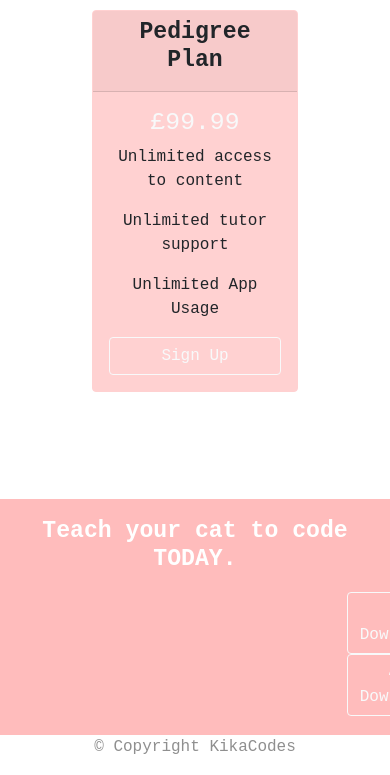
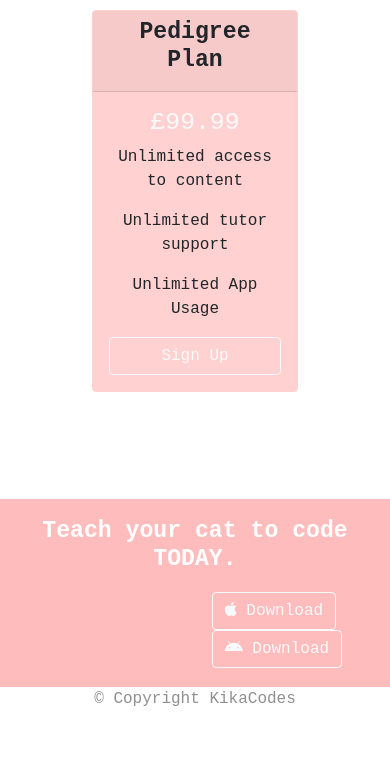
Before and after one commit to nataliabuxton/KikaCodes, a plain HTML site: page index.html in a window 390 px wide. Shown: the part 3841-4616 px from the top of the page. After the commit the page ends 4568 px from the top, so only its background shows below. Drawn offline with nearby package versions, Linux system fonts and the light colour scheme; a web font is replaced by a local one.

Commit message:
fixed reactivity on mob and desktop

```diff
--- a/css/styles.css
+++ b/css/styles.css
@@ -151,7 +151,7 @@ p{
 
 .ctabtn{
         border-radius: 0%;
-        margin-left: 750px;
+        margin-left: 600px;
         align-items: center;
         justify-content: center;
 }
@@ -178,7 +178,7 @@ p{
     }
     .ctabtn{
         border-radius: 0%;
-        margin-left: 335px;
+        margin-left: 200px;
         align-items: center;
         justify-content: center;
     }
```
